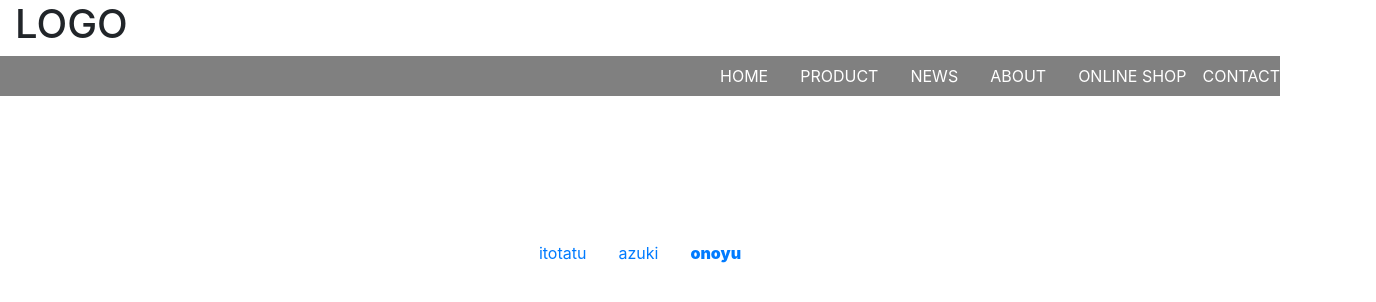
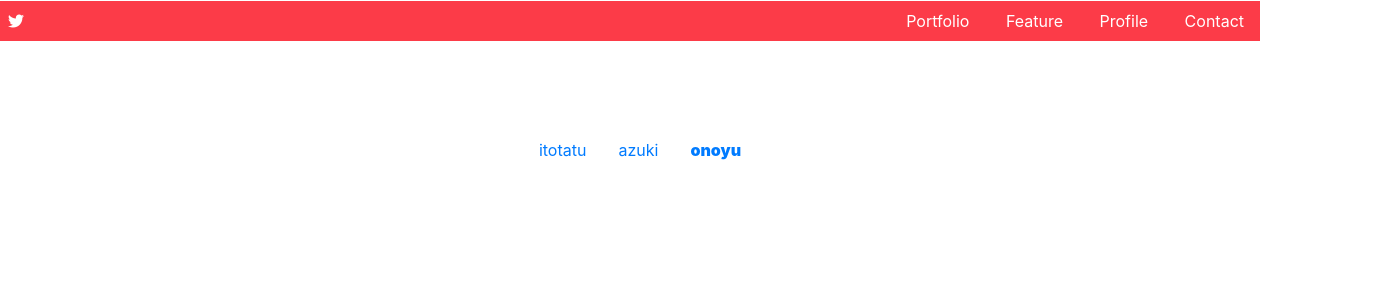
Before and after one commit to onoyu006/PracticeUI, a plain HTML site: page onoyu.html in a window 1280 px wide. Shown: the whole page, 1376 px wide, since content can reach past the window. Drawn offline with nearby package versions, Linux system fonts and the light colour scheme.

Commit message:
nav_completed

```diff
--- a/onoyu.css
+++ b/onoyu.css
@@ -1,6 +1,11 @@
 .nav-bar {
   height: 5vh;
   background-color: gray;
+}
+
+.nav-bar{
+  background-color: rgb(252,59,72);
+  color: white;
 }
 
 .nav-bar a {
@@ -11,6 +16,10 @@
   opacity: 0.5;
 }
 
+.content-name{
+  margin-right: 20px;
+}
+
 ul #nav-list {
   margin: none;
 }
--- a/onoyu.html
+++ b/onoyu.html
@@ -17,34 +17,32 @@
     <div class="">
       <div class="d-felx">
         <div class="col">
-          <h1>LOGO</h1>
         </div>
       </div>
-       <div class="d-flex justify-content-end nav-bar">
-        <div class="d-flex align-items-center">
+         <div class="d-flex justify-content-between content-name d-flex align-items-center nav-bar">
+          <div>
+            <a class="my-5">
+              <i class="fab fa-twitter ml-2"></i>
+            </a>
+          </div>
+          <div>
             <a class="my-5 m-3" href="./index.html">
-            HOME
+              Portfolio
             </a>
             <a class="my-5 m-3" href="./azuki.html">
-            PRODUCT
+              Feature
             </a>
             <a class="my-5 m-3" href="./onoyu.html">
-            NEWS
+              Profile
             </a>
             <a class="my-5 m-3" width="48" height="48" href="#">
-            ABOUT
-          </a>
-          <a class="my-5 m-3" width="48" height="48" href="#">
-          ONLINE SHOP
-          </a>
-          <a claas="my-5 m-3" width="48" height="48" href="#">
-          CONTACT
+              Contact
             </a>
           </div>
         </div>
       <section id="content" class="main-board col h-100 p-0">
         <div class="d-flex mt-5">
-          <div class="col-9 mx-5 mb-5">
+          <div class="col-9">
             <div class="d-flex justify-content-center">
             </div>
           </div>
```
Lines whose indentation alone changed are shown as unchanged.
